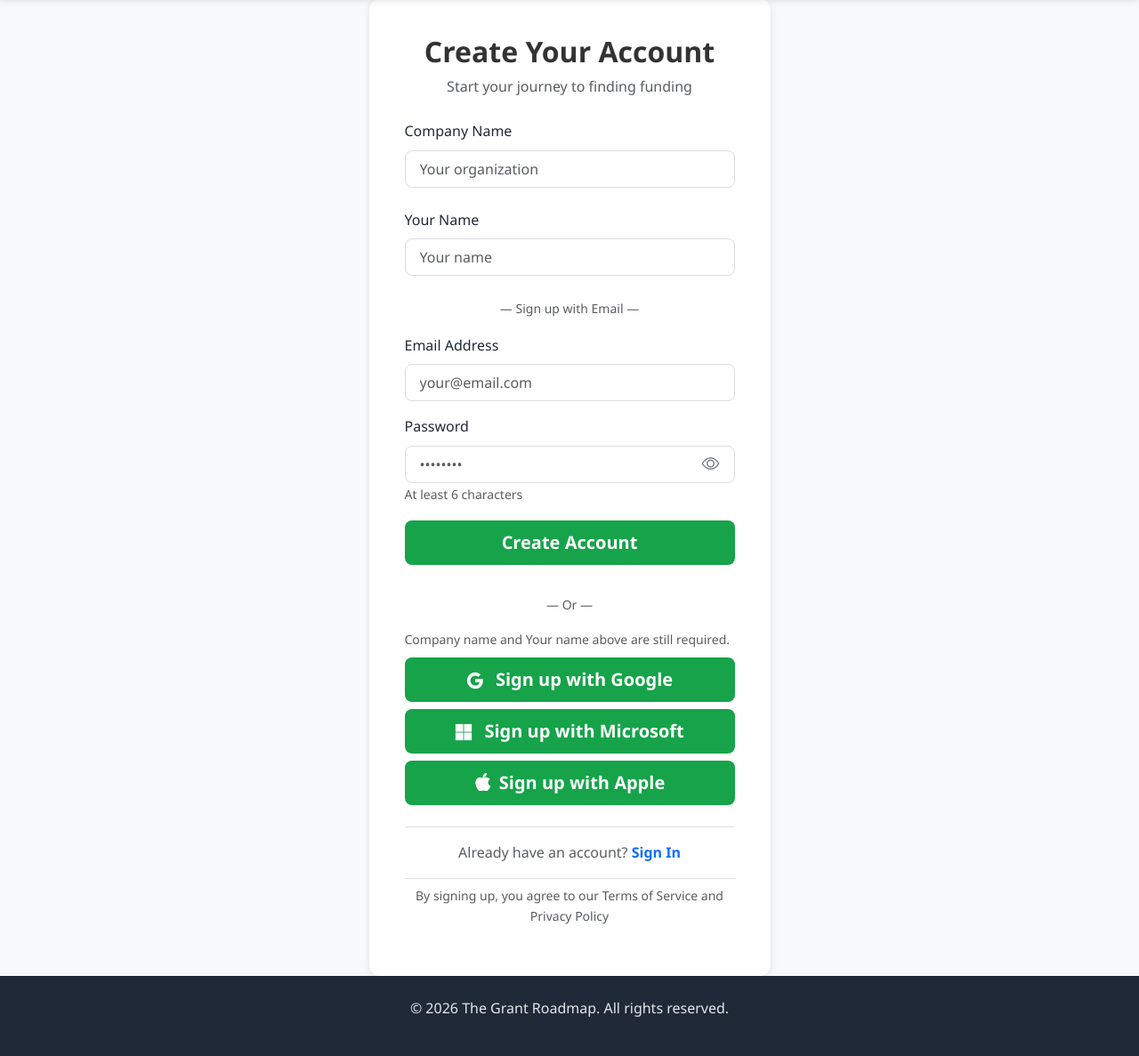
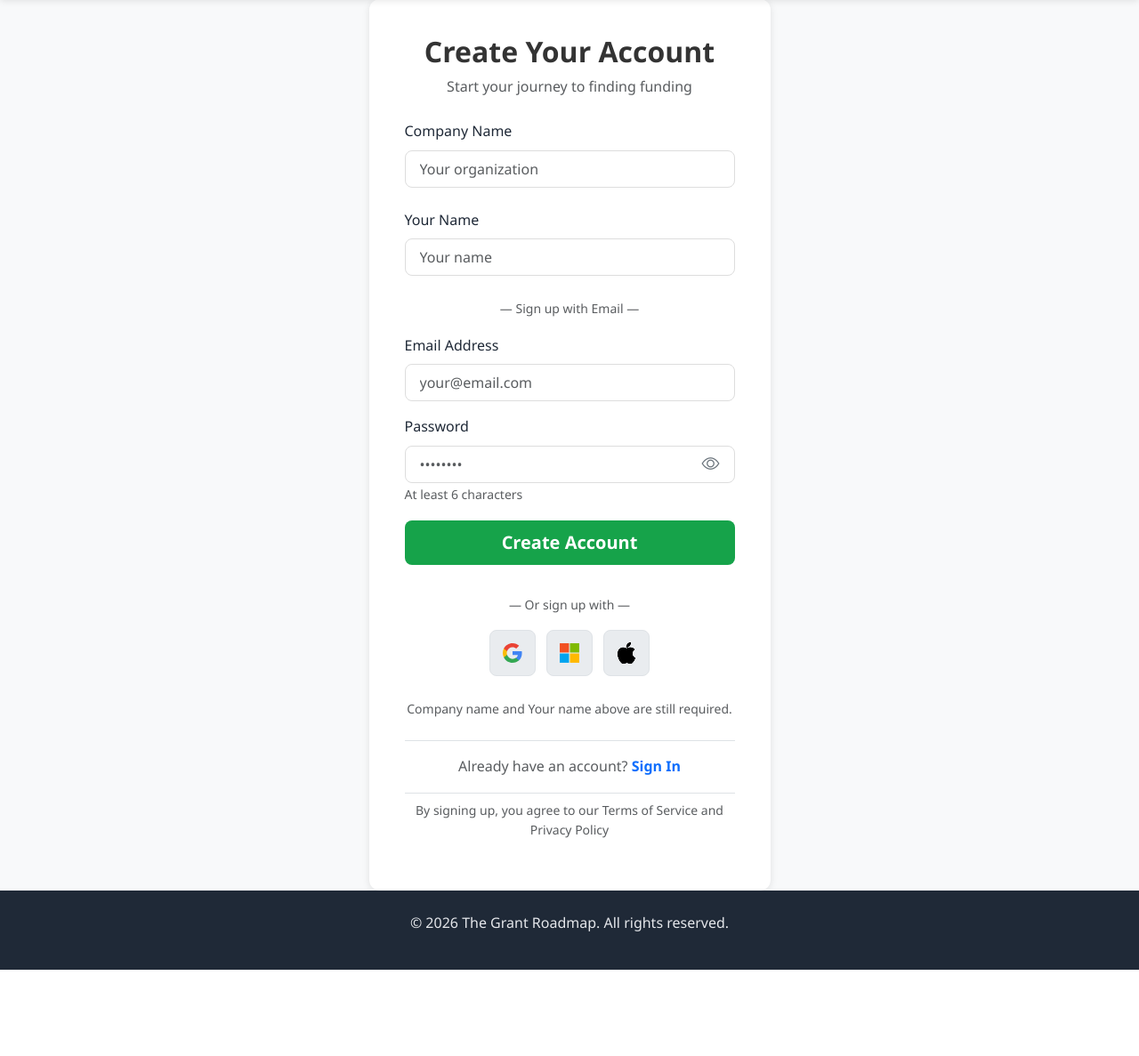
Before and after one commit to tracerent/grantms, a Flask app: page /signup in a window 1280 px wide. Shown: the part 97-1284 px from the top of the page at 89% size. After the commit the page ends 1187 px from the top, so only its background shows below. Run offline with Flask 3, Linux system fonts and the light colour scheme.

Commit message:
fix logos

```diff
--- a/static/css/style.css
+++ b/static/css/style.css
@@ -641,40 +641,50 @@ body {
 }
 
 /* OAuth buttons: white text on sign-in/sign-up */
-.btn-oauth-google {
-    background-color: #4285F4;
-    color: var(--white) !important;
-    border-color: #4285F4;
+/* OAuth logo-only square buttons, side by side */
+.oauth-buttons-row {
+    display: flex;
+    flex-wrap: wrap;
+    justify-content: center;
+    align-items: center;
+    gap: 0.75rem;
 }
 
-.btn-oauth-google:hover {
-    background-color: #3367d6;
-    border-color: #3367d6;
-    color: var(--white) !important;
+.btn-oauth {
+    width: 3.25rem;
+    height: 3.25rem;
+    padding: 0;
+    border-radius: 0.5rem;
+    display: inline-flex;
+    align-items: center;
+    justify-content: center;
+    border: 1px solid transparent;
+    transition: background-color 0.2s, border-color 0.2s, transform 0.15s;
 }
 
-.btn-oauth-microsoft {
-    background-color: #2f2f2f;
-    color: var(--white) !important;
-    border-color: #2f2f2f;
+.btn-oauth:hover {
+    transform: scale(1.05);
 }
 
-.btn-oauth-microsoft:hover {
-    background-color: #1a1a1a;
-    border-color: #1a1a1a;
-    color: var(--white) !important;
+/* Grey background for all; logos use brand colors via SVG fill / .oauth-icon-apple */
+.btn-oauth-google,
+.btn-oauth-microsoft,
+.btn-oauth-apple {
+    background-color: #e9ecef;
+    border-color: #dee2e6;
+    color: inherit;
 }
 
-.btn-oauth-apple {
-    background-color: #000;
-    color: var(--white) !important;
-    border-color: #000;
+.btn-oauth-google:hover,
+.btn-oauth-microsoft:hover,
+.btn-oauth-apple:hover {
+    background-color: #dee2e6;
+    border-color: #ced4da;
+    color: inherit;
 }
 
-.btn-oauth-apple:hover {
-    background-color: #333;
-    border-color: #333;
-    color: var(--white) !important;
+.oauth-icon-apple {
+    color: #000;
 }
 
 /* =====================================================
--- a/templates/signup.html
+++ b/templates/signup.html
@@ -49,28 +49,26 @@
                     </form>
 
                     <div class="text-center my-3">
-                        <span class="text-muted small">— Or —</span>
+                        <span class="text-muted small">— Or sign up with —</span>
                     </div>
-                    <p class="text-muted small mb-2">Company name and Your name above are still required.</p>
 
                     <form method="GET" id="oauth-form" action="" data-auth-base="{{ request.url_root }}auth/">
                         <input type="hidden" name="next" value="">
                         <input type="hidden" name="company_name" id="oauth_company_name">
                         <input type="hidden" name="name" id="oauth_name">
-                        <div class="d-grid gap-2">
-                            <button type="button" class="btn btn-oauth-google btn-lg oauth-btn" data-provider="google">
-                                <svg width="20" height="20" class="me-2" viewBox="0 0 24 24"><path fill="currentColor" d="M22.56 12.25c0-.78-.07-1.53-.2-2.25H12v4.26h5.92c-.26 1.37-1.04 2.53-2.21 3.31v2.77h3.57c2.08-1.92 3.28-4.74 3.28-8.09z"/><path fill="currentColor" d="M12 23c2.97 0 5.46-.98 7.28-2.66l-3.57-2.77c-.98.66-2.23 1.06-3.71 1.06-2.86 0-5.29-1.93-6.16-4.53H2.18v2.84C3.99 20.53 7.7 23 12 23z"/><path fill="currentColor" d="M5.84 14.09c-.22-.66-.35-1.36-.35-2.09s.13-1.43.35-2.09V7.07H2.18C1.43 8.55 1 10.22 1 12s.43 3.45 1.18 4.93l2.85-2.22.81-.62z"/><path fill="currentColor" d="M12 5.38c1.62 0 3.06.56 4.21 1.64l3.15-3.15C17.45 2.09 14.97 1 12 1 7.7 1 3.99 3.47 2.18 7.07l3.66 2.84c.87-2.6 3.3-4.53 6.16-4.53z"/></svg>
-                                Sign up with Google
+                        <div class="oauth-buttons-row">
+                            <button type="button" class="btn btn-oauth btn-oauth-google oauth-btn" data-provider="google" title="Sign up with Google" aria-label="Sign up with Google">
+                                <svg width="24" height="24" viewBox="0 0 24 24"><path fill="#4285F4" d="M22.56 12.25c0-.78-.07-1.53-.2-2.25H12v4.26h5.92c-.26 1.37-1.04 2.53-2.21 3.31v2.77h3.57c2.08-1.92 3.28-4.74 3.28-8.09z"/><path fill="#34A853" d="M12 23c2.97 0 5.46-.98 7.28-2.66l-3.57-2.77c-.98.66-2.23 1.06-3.71 1.06-2.86 0-5.29-1.93-6.16-4.53H2.18v2.84C3.99 20.53 7.7 23 12 23z"/><path fill="#FBBC05" d="M5.84 14.09c-.22-.66-.35-1.36-.35-2.09s.13-1.43.35-2.09V7.07H2.18C1.43 8.55 1 10.22 1 12s.43 3.45 1.18 4.93l2.85-2.22.81-.62z"/><path fill="#EA4335" d="M12 5.38c1.62 0 3.06.56 4.21 1.64l3.15-3.15C17.45 2.09 14.97 1 12 1 7.7 1 3.99 3.47 2.18 7.07l3.66 2.84c.87-2.6 3.3-4.53 6.16-4.53z"/></svg>
                             </button>
-                            <button type="button" class="btn btn-oauth-microsoft btn-lg oauth-btn" data-provider="microsoft">
-                                <svg width="20" height="20" class="me-2" viewBox="0 0 23 23"><path fill="currentColor" d="M1 1h10v10H1z"/><path fill="currentColor" d="M12 1h10v10H12z"/><path fill="currentColor" d="M1 12h10v10H1z"/><path fill="currentColor" d="M12 12h10v10H12z"/></svg>
-                                Sign up with Microsoft
+                            <button type="button" class="btn btn-oauth btn-oauth-microsoft oauth-btn" data-provider="microsoft" title="Sign up with Microsoft" aria-label="Sign up with Microsoft">
+                                <svg width="24" height="24" viewBox="0 0 23 23"><path fill="#F25022" d="M1 1h10v10H1z"/><path fill="#7FBA00" d="M12 1h10v10H12z"/><path fill="#00A4EF" d="M1 12h10v10H1z"/><path fill="#FFB900" d="M12 12h10v10H12z"/></svg>
                             </button>
-                            <button type="button" class="btn btn-oauth-apple btn-lg oauth-btn" data-provider="apple">
-                                <i class="bi bi-apple me-2"></i>Sign up with Apple
+                            <button type="button" class="btn btn-oauth btn-oauth-apple oauth-btn" data-provider="apple" title="Sign up with Apple" aria-label="Sign up with Apple">
+                                <i class="bi bi-apple oauth-icon-apple" style="font-size: 1.5rem;"></i>
                             </button>
                         </div>
-                    </form>
+                    </form><br>
+                    <p class="text-center text-muted small mb-2">Company name and Your name above are still required.</p>
                     <script src="{{ url_for('static', filename='js/signin.js') }}"></script>
                     <script>
                     (function() {
```
Also changed, not shown: templates/signin.html (+9 -11 lines).
